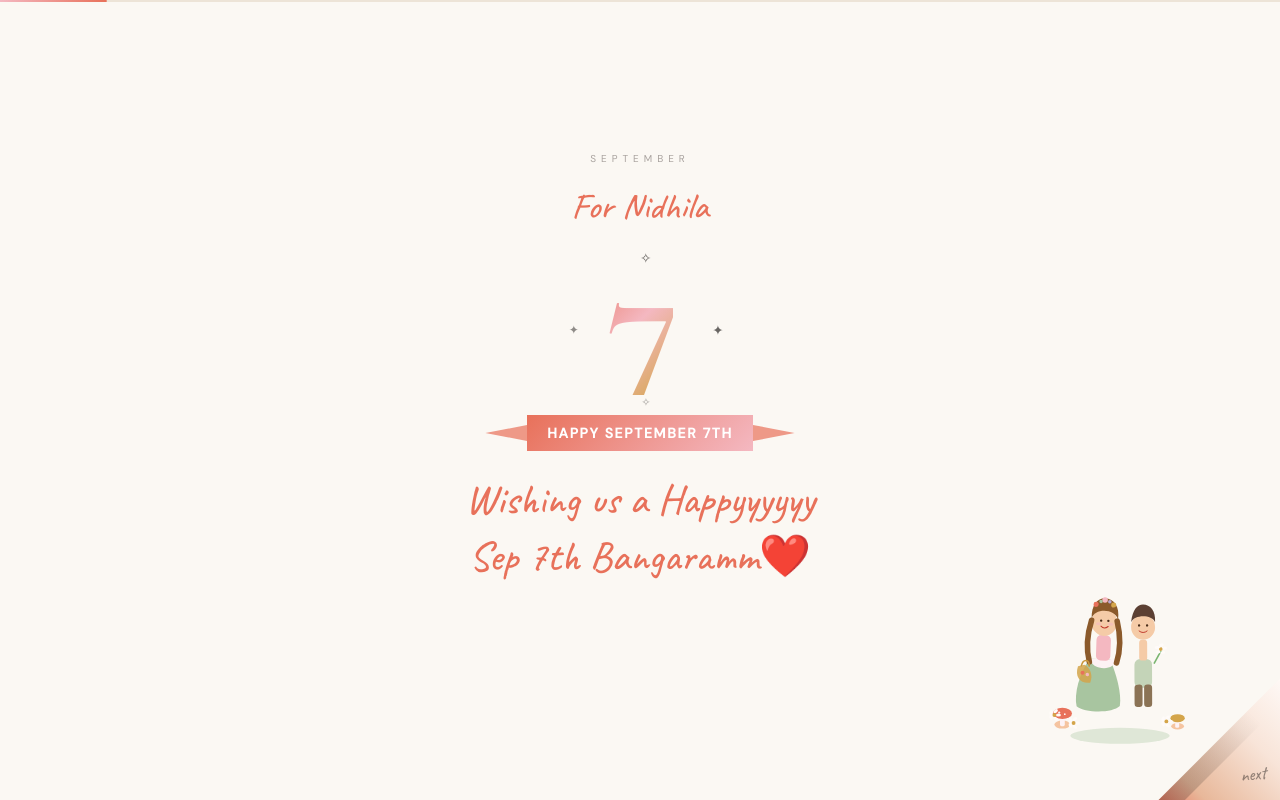
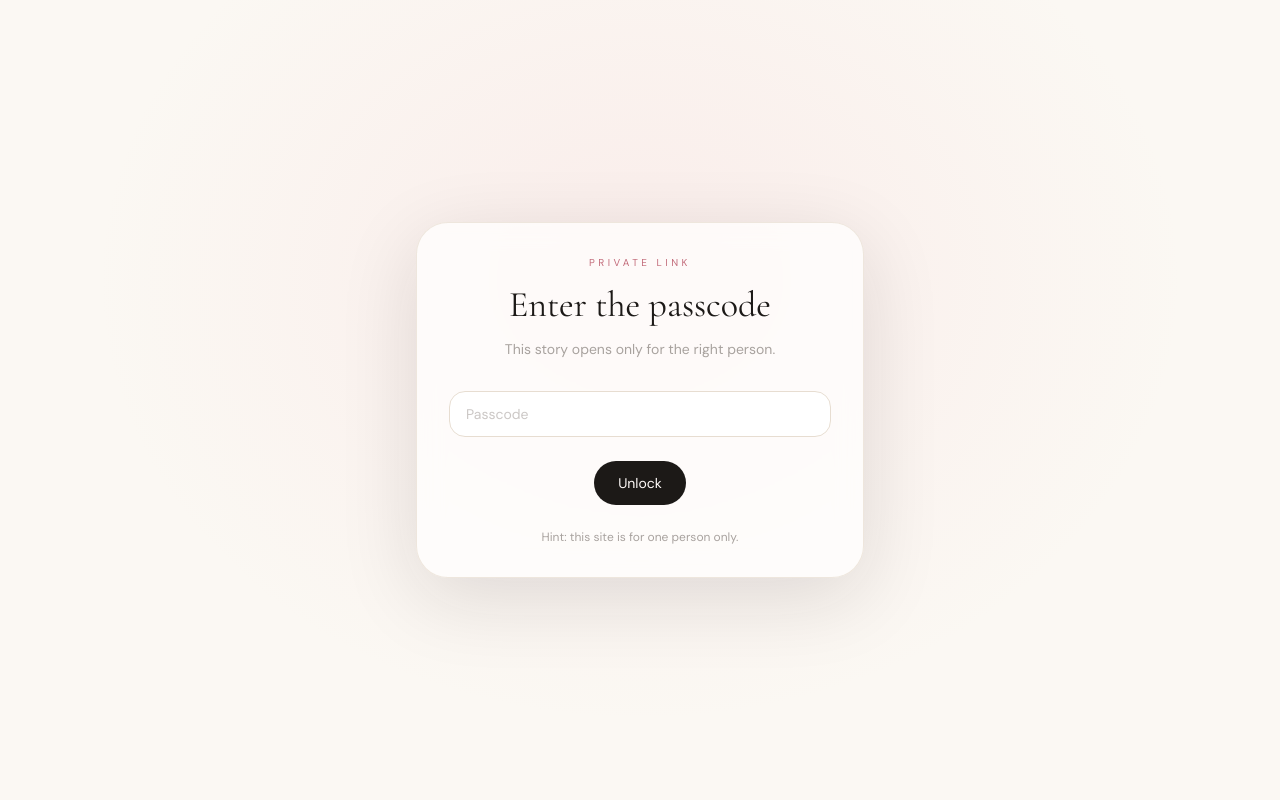
Before and after one commit to NikhilGolla72/Sep7th, a React (Vite) app: page / in a window 1280 px wide. Built offline with nearby package versions, Linux system fonts and the light colour scheme.

Commit message:
Add passcode gate

```diff
--- a/src/App.tsx
+++ b/src/App.tsx
@@ -2,6 +2,7 @@ import { content } from "./data/content";
 import { useStory } from "./hooks/useStory";
 import { StoryShell } from "./components/StoryShell";
 import { AudioToggle } from "./components/AudioToggle";
+import { PasscodeGate } from "./components/PasscodeGate";
 import { Opening } from "./sections/Opening";
 import { Beginning } from "./sections/Beginning";
 import { LittleMoments } from "./sections/LittleMoments";
@@ -49,7 +50,7 @@ export default function App() {
   ];
 
   return (
-    <>
+    <PasscodeGate>
       <StoryShell story={story} chapters={CHAPTERS}>
         {chapters}
       </StoryShell>
@@ -57,6 +58,6 @@ export default function App() {
       {content.audio && (
         <AudioToggle src={content.audio.src} label={content.audio.label} />
       )}
-    </>
+    </PasscodeGate>
   );
 }
--- /dev/null
+++ b/src/components/PasscodeGate.tsx
@@ -0,0 +1,79 @@
+import { useState } from "react";
+import type { ReactNode } from "react";
+import { motion } from "framer-motion";
+
+const ACCESS_CODE = "sep7th0907";
+const STORAGE_KEY = "sep7th-unlocked";
+
+export function PasscodeGate({ children }: { children: ReactNode }) {
+  const [unlocked, setUnlocked] = useState(() => localStorage.getItem(STORAGE_KEY) === "true");
+  const [passcode, setPasscode] = useState("");
+  const [error, setError] = useState(false);
+
+  const unlock = () => {
+    if (passcode.trim().toLowerCase() === ACCESS_CODE) {
+      localStorage.setItem(STORAGE_KEY, "true");
+      setUnlocked(true);
+      setError(false);
+      return;
+    }
+
+    setError(true);
+  };
+
+  if (unlocked) {
+    return <>{children}</>;
+  }
+
+  return (
+    <div className="min-h-screen flex items-center justify-center px-6 py-12 bg-[#FBF8F3] relative overflow-hidden">
+      <div
+        className="absolute inset-0 pointer-events-none"
+        style={{ background: "radial-gradient(ellipse at 50% 35%, rgba(244,184,193,0.18) 0%, transparent 60%)" }}
+        aria-hidden="true"
+      />
+
+      <motion.div
+        className="relative z-10 w-full max-w-md rounded-[2rem] border border-rule/70 bg-white/70 backdrop-blur-md shadow-[0_20px_80px_rgba(28,25,23,0.12)] p-8 text-center"
+        initial={{ opacity: 0, y: 18, scale: 0.98 }}
+        animate={{ opacity: 1, y: 0, scale: 1 }}
+        transition={{ duration: 0.6, ease: [0.16, 1, 0.3, 1] }}
+      >
+        <p className="font-body text-[10px] tracking-[0.35em] uppercase text-[#c26b7a] mb-3">private link</p>
+        <h1 className="font-display text-4xl text-ink text-balance leading-tight mb-3">Enter the passcode</h1>
+        <p className="font-body text-sm text-ink-3 mb-8">This story opens only for the right person.</p>
+
+        <label className="sr-only" htmlFor="passcode">Passcode</label>
+        <input
+          id="passcode"
+          type="password"
+          autoComplete="off"
+          value={passcode}
+          onChange={(event) => {
+            setPasscode(event.target.value);
+            setError(false);
+          }}
+          onKeyDown={(event) => {
+            if (event.key === "Enter") {
+              unlock();
+            }
+          }}
+          placeholder="Passcode"
+          className="w-full rounded-2xl border border-rule bg-white px-4 py-3 font-body text-sm text-ink placeholder:text-ink-3/60 focus:outline-none focus:ring-2 focus:ring-[#F4B8C1]"
+        />
+
+        {error && <p className="mt-3 text-sm text-[#b04a5b] font-body">Wrong passcode. Try again.</p>}
+
+        <button
+          type="button"
+          onClick={unlock}
+          className="mt-6 inline-flex items-center justify-center rounded-full bg-ink px-6 py-3 font-body text-sm text-paper transition-transform hover:scale-[1.02] active:scale-[0.98]"
+        >
+          Unlock
+        </button>
+
+        <p className="mt-6 text-xs text-ink-3 font-body">Hint: this site is for one person only.</p>
+      </motion.div>
+    </div>
+  );
+}
```
